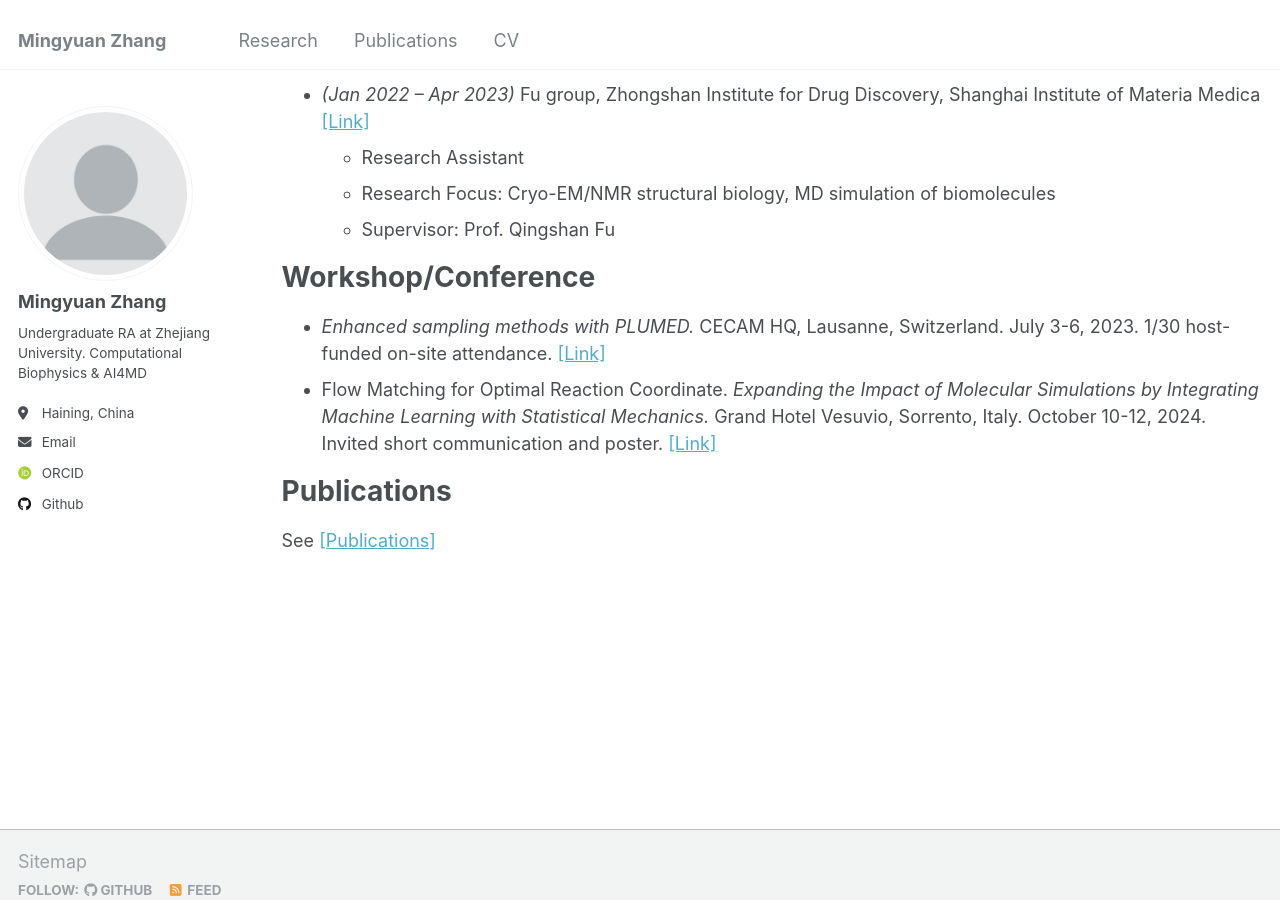
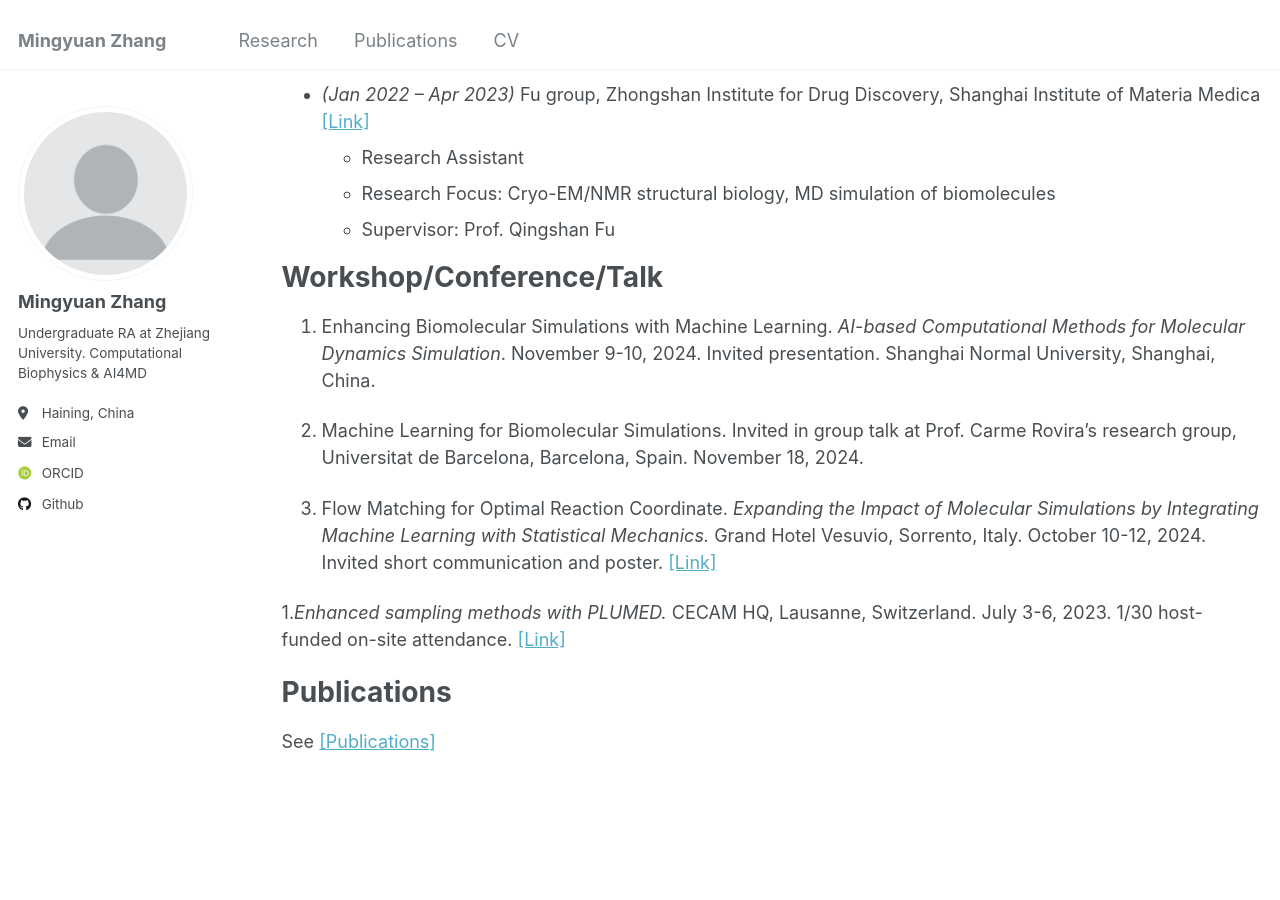
Before and after one commit to Mingyuan00/Mingyuan00.github.io, a Jekyll site: the page built from _pages/cv.md, in a window 1280 px wide and 900 px high, scrolled down 612 px. Built offline with Jekyll 4.4.1, drawn with Linux system fonts in a browser that asks for light colours; some web fonts are replaced; some of the changed text lies outside the part shown.

Commit message:
Update cv.md

```diff
--- a/_pages/cv.md
+++ b/_pages/cv.md
@@ -33,10 +33,15 @@ Research experience
   * Research Focus: Cryo-EM/NMR structural biology, MD simulation of biomolecules
   * Supervisor: Prof. Qingshan Fu
 
-Workshop/Conference
+Workshop/Conference/Talk
 ======
-- *Enhanced sampling methods with PLUMED.* CECAM HQ, Lausanne, Switzerland. July 3-6, 2023. 1/30 host-funded on-site attendance. [[Link]](https://www.cecam.org/workshop-details/enhanced-sampling-methods-with-plumed-1200)
-- Flow Matching for Optimal Reaction Coordinate. *Expanding the Impact of Molecular Simulations by Integrating Machine Learning with Statistical Mechanics.* Grand Hotel Vesuvio, Sorrento, Italy. October 10-12, 2024. Invited short communication and poster. [[Link]](https://www.cecam.org/workshop-details/expanding-the-impact-of-molecular-simulations-by-integrating-machine-learning-with-statistical-mechanics-1331)
+4. Enhancing Biomolecular Simulations with Machine Learning. *AI-based Computational Methods for Molecular Dynamics Simulation*. November 9-10, 2024. Invited presentation. Shanghai Normal University, Shanghai, China.
+
+3. Machine Learning for Biomolecular Simulations. Invited in group talk at Prof. Carme Rovira's research group, Universitat de Barcelona, Barcelona, Spain. November 18, 2024.
+
+2. Flow Matching for Optimal Reaction Coordinate. *Expanding the Impact of Molecular Simulations by Integrating Machine Learning with Statistical Mechanics.* Grand Hotel Vesuvio, Sorrento, Italy. October 10-12, 2024. Invited short communication and poster. [[Link]](https://www.cecam.org/workshop-details/expanding-the-impact-of-molecular-simulations-by-integrating-machine-learning-with-statistical-mechanics-1331)
+
+1.*Enhanced sampling methods with PLUMED.* CECAM HQ, Lausanne, Switzerland. July 3-6, 2023. 1/30 host-funded on-site attendance. [[Link]](https://www.cecam.org/workshop-details/enhanced-sampling-methods-with-plumed-1200)
 
 Publications
 ======
```
Also changed, not shown: other parts of _pages/cv.md (+1 -1 lines).
